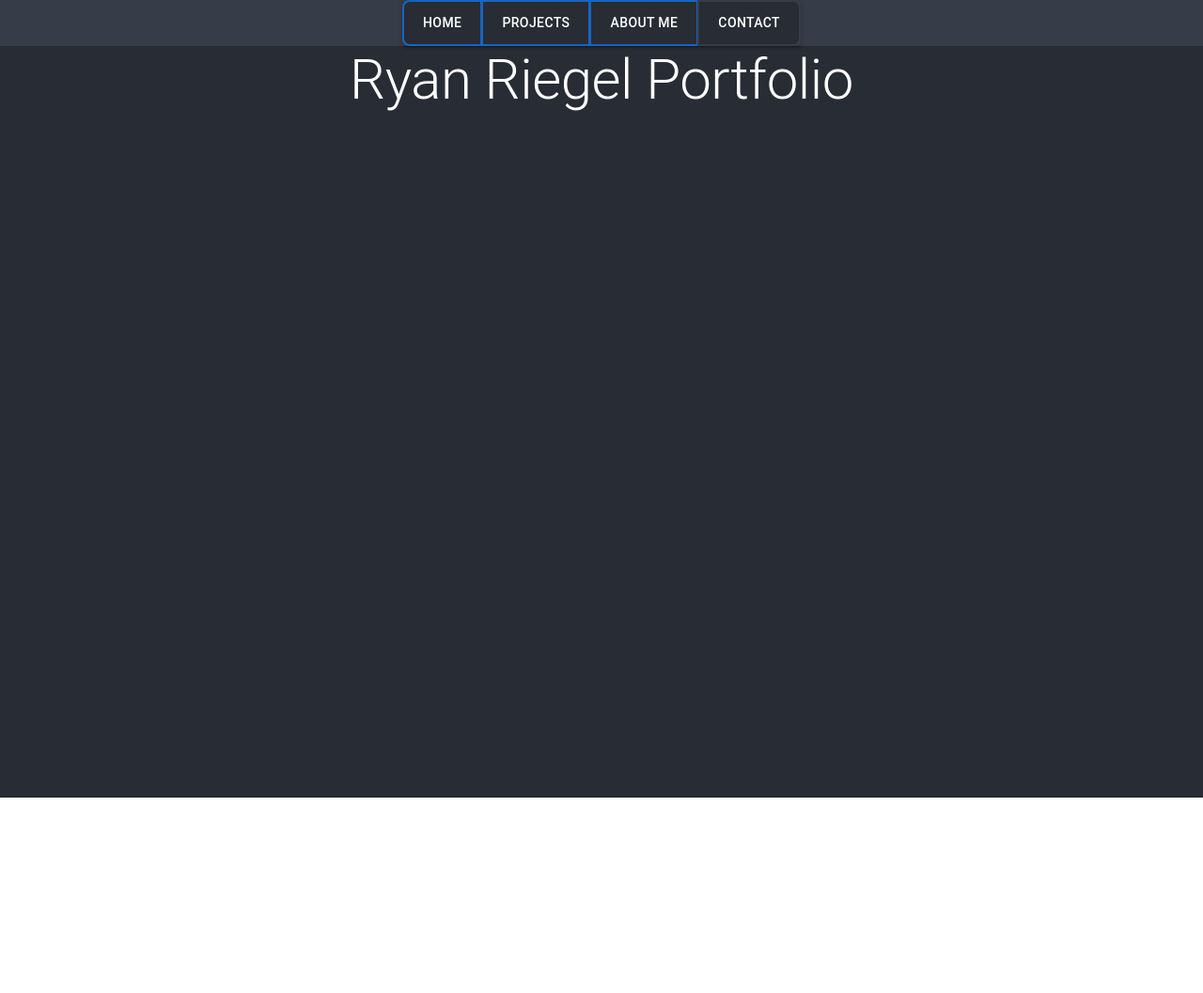
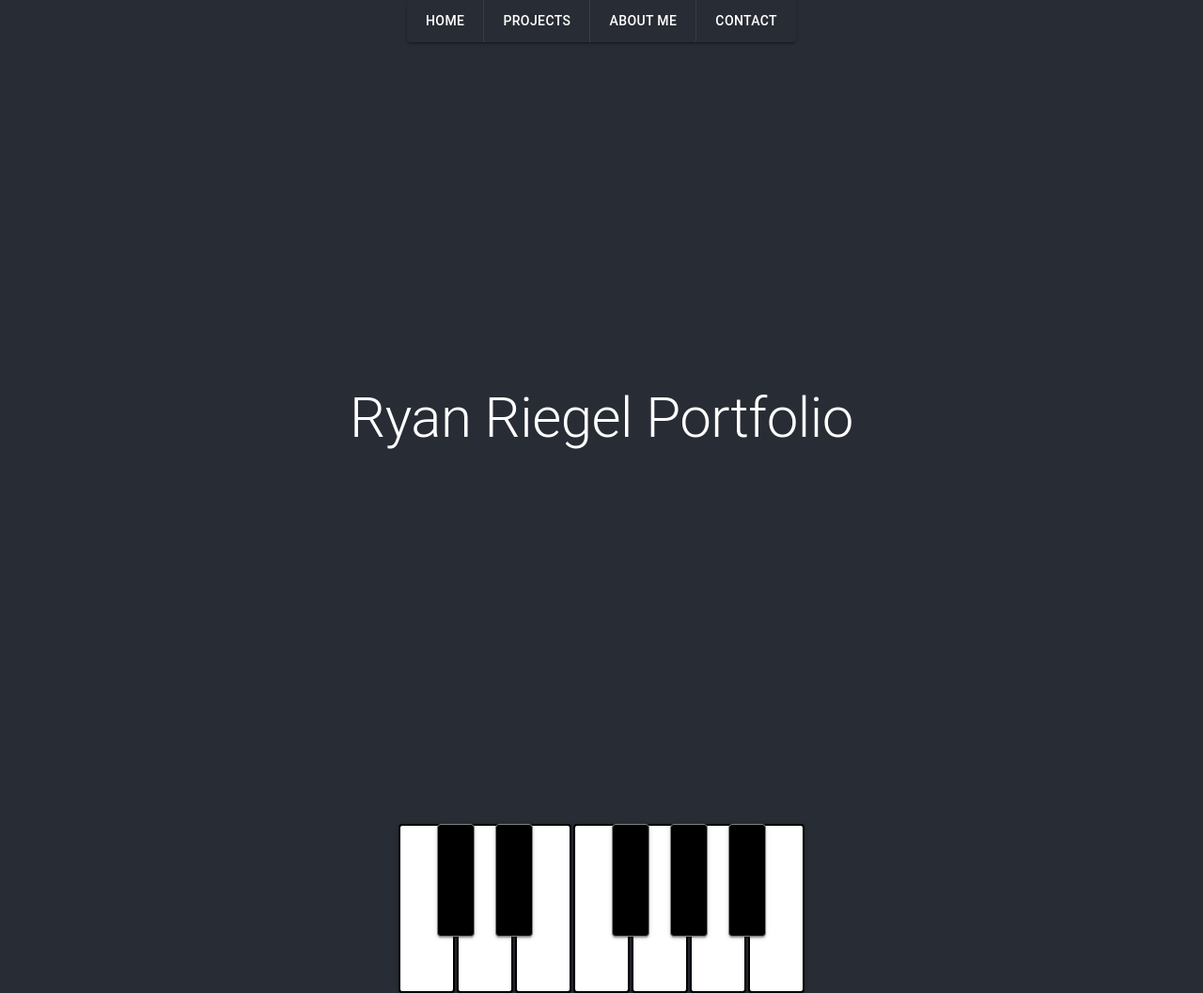
Before and after one commit to rriegel/portfolio, a React (Create React App) app in the folder client/: page / in a window 1280 px wide. Shown: the whole page at 94% size. Before the commit the page ends 849 px from the top, so only its background shows below. Built offline with nearby package versions, Linux system fonts and the light colour scheme.

Commit message:
added keyboard component and a couple other small canged

```diff
--- a/client/src/App.css
+++ b/client/src/App.css
@@ -6,7 +6,7 @@
 }
 
 .App-nav {
-  background-color: #363c48;
+  background-color: #282c34;
 }
 
 .App-logo {
@@ -31,9 +31,9 @@
   color: white;
 }
 
-.App-link {
+/* .App-link {
   color: #61dafb;
-}
+} */
 
 @keyframes App-logo-spin {
   from {
--- a/client/src/App.tsx
+++ b/client/src/App.tsx
@@ -6,18 +6,21 @@ import Projects from './routes/Projects';
 import AboutMe from './routes/AboutMe';
 import Contact from './routes/Contact';
 
+const buttonGroupStyle = {
+  ".MuiButtonGroup-grouped:not(:last-of-type)": {
+    borderColor: "#363C48",
+  }
+};
+
 const buttonStyle = {
   backgroundColor: "#282c34",
   color: 'white',
   padding: '10px 20px',
-  borderWidth: '2px',
-  borderStyle: 'solid',
-  borderColor: "#363c48",
   borderRadius: '8px',
   '&:hover': {
-    backgroundColor: "#363c48",
+    backgroundColor: "#363C48",
   },
-}
+};
 
 export default function App() {
   return (
@@ -25,7 +28,7 @@ export default function App() {
       <div className="App">
         <div className="App-nav">
           <nav>
-            <ButtonGroup variant="contained" aria-label="navigation buttons">
+            <ButtonGroup sx={buttonGroupStyle} variant="contained" aria-label="navigation buttons">
               <Button sx={buttonStyle} component={Link} to="/">Home</Button>
               <Button sx={buttonStyle} component={Link} to="/projects">Projects</Button>
               <Button sx={buttonStyle} component={Link} to="/about">About Me</Button>
--- /dev/null
+++ b/client/src/components/Keyboard.tsx
@@ -0,0 +1,139 @@
+import React, { useState, useEffect } from 'react';
+import { Box, Button } from '@mui/material';
+
+// Define all notes in an octave
+const notes = [
+  { note: 'C', isSharp: false },
+  { note: 'C#', isSharp: true },
+  { note: 'D', isSharp: false },
+  { note: 'D#', isSharp: true },
+  { note: 'E', isSharp: false },
+  { note: 'F', isSharp: false },
+  { note: 'F#', isSharp: true },
+  { note: 'G', isSharp: false },
+  { note: 'G#', isSharp: true },
+  { note: 'A', isSharp: false },
+  { note: 'A#', isSharp: true },
+  { note: 'B', isSharp: false },
+];
+
+const kbToNoteMap: { [key: string]: string } = {
+  "C": "C",
+  "F": "C#",
+  "V": "D",
+  "G": "D#",
+  "B": "E",
+  "N": "F",
+  "J": "F#",
+  "M": "G",
+  "K": "G#",
+  ",": "A",
+  "<": "A",
+  "L": "A#",
+  ".": "B",
+  ">": "B"
+};
+
+const Keyboard = () => {
+  const cMajorScale = ['C', 'D', 'E', 'F', 'G', 'A', 'B'];
+
+  const [isMouseDown, setIsMouseDown] = useState(false);
+
+  useEffect(() => {
+    window.addEventListener('keydown', handleKeyDown);
+    window.addEventListener('keyup', handleKeyUp);
+  }, []);
+
+  const [pressedKeys, setPressedKeys] = useState<Set<string>>(new Set());
+
+  const isInScale = (note: string) => cMajorScale.includes(note);
+
+  const handleKeyDown = (e: KeyboardEvent) => {
+    const note = kbToNoteMap[e.key.toUpperCase()];
+    if (note && !pressedKeys.has(note)) {
+      setPressedKeys((prevKeys) => new Set(prevKeys).add(note));
+    }
+  };
+
+  const handleKeyUp = (e: KeyboardEvent) => {
+    const note = kbToNoteMap[e.key.toUpperCase()];
+    if (note) {
+      setPressedKeys((prevKeys) => {
+        const newKeys = new Set(prevKeys);
+        newKeys.delete(note);
+        return newKeys;
+      });
+    }
+  };
+
+  const handleNoteMouseDown = (note: string) => {
+    setIsMouseDown(true);
+    if (note && !pressedKeys.has(note)) {
+        setPressedKeys((prevKeys) => new Set(prevKeys).add(note));
+    }
+  };
+
+  const handleNoteMouseUp = (note: string) => {
+    setIsMouseDown(false);
+    if (note && pressedKeys.has(note)) {
+      setPressedKeys((prevKeys) => {
+        const newKeys = new Set(prevKeys);
+        newKeys.delete(note);
+        return newKeys;
+      });
+    }
+  };
+
+  const handleNoteMouseEnter = (note: string) => {
+    if (isMouseDown) {
+      if (note && !pressedKeys.has(note)) {
+        setPressedKeys((prevKeys) => new Set(prevKeys).add(note));
+      }
+    }
+  };
+
+  const handleNoteMouseLeave = (note: string) => {
+    if (note && pressedKeys.has(note)) {
+      setPressedKeys((prevKeys) => {
+        const newKeys = new Set(prevKeys);
+        newKeys.delete(note);
+        return newKeys;
+      });
+    }
+  };
+
+  return (
+    <Box display="flex" alignItems="flex-end" justifyContent="center" mt={4}>
+      {notes.map(({ note, isSharp }) => (
+        <Button
+          key={note}
+          variant="contained"
+          onMouseDown={() => handleNoteMouseDown(note)}
+          onMouseUp={() => handleNoteMouseUp(note)}
+          onMouseEnter={() => handleNoteMouseEnter(note)}
+          onMouseLeave={() => handleNoteMouseLeave(note)}
+          disableRipple
+          sx={{
+            minWidth: 0,
+            width: isSharp ? 40 : 60,
+            height: isSharp ? 120 : 180,
+            bgcolor: isInScale(note) ? 'white' : 'black',
+            color: isSharp ? 'black' : 'white',
+            border: isInScale(note) ? '2px solid black' : '1px solid gray',
+            borderRadius: '4px',
+            marginX: isSharp ? '-20px' : '1px',
+            zIndex: isSharp ? 10 : 1,
+            top: isSharp ? -60 : undefined,
+            '&:hover': {
+              color: isSharp ? 'white' : 'black',
+            }
+          }}
+        >
+          {note}
+        </Button>
+      ))}
+    </Box>
+  );
+};
+
+export default Keyboard;
--- a/client/src/routes/AboutMe.tsx
+++ b/client/src/routes/AboutMe.tsx
@@ -7,7 +7,9 @@ export default function AboutMe() {
   return (
     <>
       <div className="App">
-        <Typography variant="body1" gutterBottom>I am a Full Stack Software Engineer at Seisan Consulting where I make significant contributions to a wide array of projects. I excel in developing rich user interfaces, optimizing user experience, implementing MVC architecture, building robust APIs, thriving in Agile workflow environments and creating/maintaining databases. Across the various teams I've worked with, I've been consistently described as an understanding, productive and reliable teammate.</Typography>
+        <Box>
+          <Typography variant="body1" gutterBottom>I am a Full Stack Software Engineer at Seisan Consulting where I make significant contributions to a wide array of projects. I excel in developing rich user interfaces, optimizing user experience, implementing MVC architecture, building robust APIs, thriving in Agile workflow environments and creating/maintaining databases. Across the various teams I've worked with, I've been consistently described as an understanding, productive and reliable teammate.</Typography>
+        </Box>
       </div>
     </>
   );
--- a/client/src/routes/Home.tsx
+++ b/client/src/routes/Home.tsx
@@ -2,11 +2,13 @@ import React from 'react';
 import logo from '../logo.svg';
 import Typography from '@mui/material/Typography';
 import '../App.css';
+import Keyboard from '../components/Keyboard';
 
 export default function Home() {
   return (
     <div className="App">
-      <Typography variant="h2" gutterBottom>Ryan Riegel Portfolio</Typography>
+      <Typography className="App-header" variant="h2" gutterBottom>Ryan Riegel Portfolio</Typography>
+      <Keyboard />
     </div>
   );
 };
--- a/client/src/routes/Projects.tsx
+++ b/client/src/routes/Projects.tsx
@@ -6,9 +6,15 @@ import '../App.css';
 export default function Projects() {
   return (
     <div className="App">
-      <Typography variant="body1" gutterBottom>High Industries - TypeScript | .NET/C# | Entity Framework | SQL Server | Azure</Typography>
-      <Typography variant="body1" gutterBottom>Armstrong Ceilings - JavaScript | AEM | Java | Spring | MySQL | Jenkins</Typography>
-      <Typography variant="body1" gutterBottom>Performance Golf - React | JavaScript | Wordpress | PHP | MySQL | AWS</Typography>
+      <Box>
+        <Typography variant="h3">Work Projects</Typography>
+        <Typography variant="body1" gutterBottom>High Industries - TypeScript | .NET/C# | Entity Framework | SQL Server | Azure</Typography>
+        <Typography variant="body1" gutterBottom>Armstrong Ceilings - JavaScript | AEM | Java | Spring | MySQL | Jenkins</Typography>
+        <Typography variant="body1" gutterBottom>Performance Golf - React | JavaScript | Wordpress | PHP | MySQL | AWS</Typography>
+      </Box>
+      <Box>
+        <Typography variant="h3">Personal Projects</Typography>
+      </Box>
     </div>
   );
 }
```
